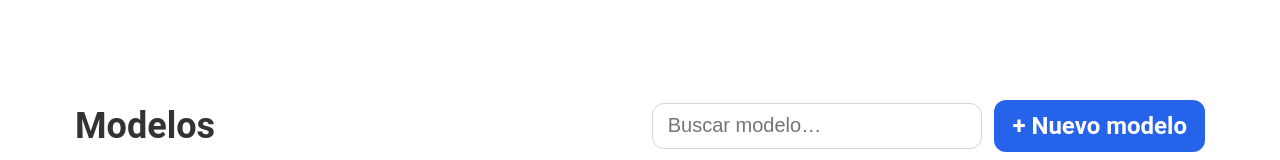
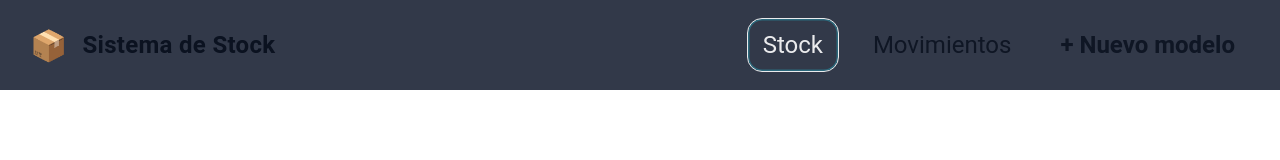
Before and after one commit to whiteowltech/sistema-stock, an Angular app: page /modelos/#/modelos in a window 1280 px wide. Before the commit this address led to /modelos#/modelos. Shown: the top 160 px of the page. Built offline with nearby package versions, Linux system fonts and the light colour scheme.

Commit message:
Completed

```diff
--- a/angular.json
+++ b/angular.json
@@ -29,11 +29,7 @@
             "styles": [
               "src/styles.scss"
             ],
-            "server": "src/main.server.ts",
-            "outputMode": "server",
-            "ssr": {
-              "entry": "src/server.ts"
-            }
+            "outputMode": "static"
           },
           "configurations": {
             "production": {
--- /dev/null
+++ b/electron/preload.js
@@ -0,0 +1,4 @@
+const { contextBridge } = require('electron');
+contextBridge.exposeInMainWorld('api', {
+  // acá podés exponer funciones seguras si necesitás
+});
--- a/src/app/app.config.ts
+++ b/src/app/app.config.ts
@@ -1,13 +1,17 @@
-import { ApplicationConfig, provideBrowserGlobalErrorListeners, provideZonelessChangeDetection } from '@angular/core';
+import { ApplicationConfig, LOCALE_ID, provideZonelessChangeDetection } from '@angular/core';
 import { provideRouter } from '@angular/router';
-
+import { provideClientHydration } from '@angular/platform-browser';
+import { provideHttpClient } from '@angular/common/http';
+import { HashLocationStrategy, LocationStrategy } from '@angular/common';
 import { routes } from './app.routes';
-import { provideClientHydration, withEventReplay } from '@angular/platform-browser';
 
 export const appConfig: ApplicationConfig = {
   providers: [
-    provideBrowserGlobalErrorListeners(),
     provideZonelessChangeDetection(),
-    provideRouter(routes), provideClientHydration(withEventReplay())
-  ]
+    provideRouter(routes),
+    provideClientHydration(),              // sin withEventReplay
+    provideHttpClient(),
+    { provide: LOCALE_ID, useValue: 'es-AR' },
+    { provide: LocationStrategy, useClass: HashLocationStrategy },
+  ],
 };
--- a/src/app/app.html
+++ b/src/app/app.html
@@ -1 +1,18 @@
-<router-outlet></router-outlet>
+<!-- <router-outlet></router-outlet> -->
+ <header class="topbar">
+  <div class="brand">
+    <span class="logo">📦</span>
+    <span class="title">Sistema de Stock</span>
+  </div>
+
+  <nav class="nav">
+    <!-- <a routerLink="/" routerLinkActive="active" [routerLinkActiveOptions]="{ exact: true }">Inicio</a> -->
+    <a routerLink="/modelos" routerLinkActive="active">Stock</a>
+    <a routerLink="/movimientos" routerLinkActive="active">Movimientos</a>
+    <a routerLink="/modelos/nuevo" class="cta">+ Nuevo modelo</a>
+  </nav>
+</header>
+
+<main class="container">
+  <router-outlet></router-outlet>
+</main>
--- a/src/app/app.scss
+++ b/src/app/app.scss
@@ -0,0 +1,63 @@
+:root {
+  --bg: #0b1220;
+  --panel: #0f172a;         /* slate-900 */
+  --muted: #94a3b8;         /* slate-400 */
+  --text: #e5e7eb;          /* slate-200 */
+  --accent: #22d3ee;        /* cyan-400 */
+  --accent-2: #38bdf8;      /* sky-400 */
+  --border: #1f2937;        /* gray-800 */
+}
+
+* { box-sizing: border-box; }
+
+body {
+  margin: 0;
+  font-family: ui-sans-serif, system-ui, -apple-system, Segoe UI, Roboto, Inter, 'Helvetica Neue', Arial, 'Noto Sans', 'Apple Color Emoji', 'Segoe UI Emoji';
+  background: var(--bg);
+  color: var(--text);
+}
+
+.topbar {
+  position: sticky; top: 0; z-index: 10;
+  display: flex; align-items: center; justify-content: space-between;
+  padding: 12px 20px;
+  background: rgba(15, 23, 42, .85);
+  border-bottom: 1px solid var(--border);
+  backdrop-filter: blur(6px);
+}
+
+.brand { display: flex; align-items: center; gap: 10px; }
+.logo { font-size: 20px; }
+.title { font-weight: 600; letter-spacing: .2px; color: #0b1220; }
+
+.nav { display: flex; gap: 12px; align-items: center; color: #0b1220;}
+
+.nav a {
+  padding: 8px 10px;
+  border-radius: 10px;
+  color: #0b1220;
+  text-decoration: none;
+  opacity: .9;
+  border: 1px solid transparent;
+}
+
+.nav a:hover { opacity: 1; border-color: var(--border); }
+
+.nav a.active {
+  color: white;
+  border-color: var(--accent);
+  box-shadow: inset 0 0 0 1px rgba(34,211,238,.35);
+}
+
+.nav a.cta {
+  background: linear-gradient(90deg, var(--accent), var(--accent-2));
+  color: #0b1220;
+  font-weight: 600;
+  border: none;
+}
+
+.container {
+  padding: 20px;
+  max-width: 1200px;
+  margin: 0 auto;
+}
--- a/src/app/app.ts
+++ b/src/app/app.ts
@@ -1,9 +1,8 @@
 import { Component, signal } from '@angular/core';
-import { RouterOutlet } from '@angular/router';
-
+import { RouterLink, RouterLinkActive, RouterOutlet } from '@angular/router';
 @Component({
   selector: 'app-root',
-  imports: [RouterOutlet],
+  imports: [RouterOutlet, RouterLink, RouterLinkActive],
   templateUrl: './app.html',
   styleUrl: './app.scss'
 })
--- a/src/app/modules/stock/new-model/new-model.ts
+++ b/src/app/modules/stock/new-model/new-model.ts
@@ -13,7 +13,7 @@ type ModDef = { tipo: TipoModulo; presentacionMl?: PresentacionMl };
 @Component({
   selector: 'app-new-model',
   standalone: true,
-  imports: [ReactiveFormsModule, RouterLink],
+  imports: [ReactiveFormsModule],
   templateUrl: './new-model.html',
   styleUrls: ['./new-model.scss'],
 })
--- a/src/index.html
+++ b/src/index.html
@@ -3,7 +3,7 @@
 <head>
   <meta charset="utf-8">
   <title>StockApp</title>
-  <base href="/">
+  <base href="./">
   <meta name="viewport" content="width=device-width, initial-scale=1">
   <link href="https://fonts.googleapis.com/icon?family=Material+Icons" rel="stylesheet">
 
```
Also changed, not shown: electron/main.js (added, +31 -0 lines), package.json (+25 -2 lines), src/app/app.routes.ts (+8 -5 lines), src/main.ts (+3 -5 lines), 2 other files (tests, documents, lock files or other folders).
